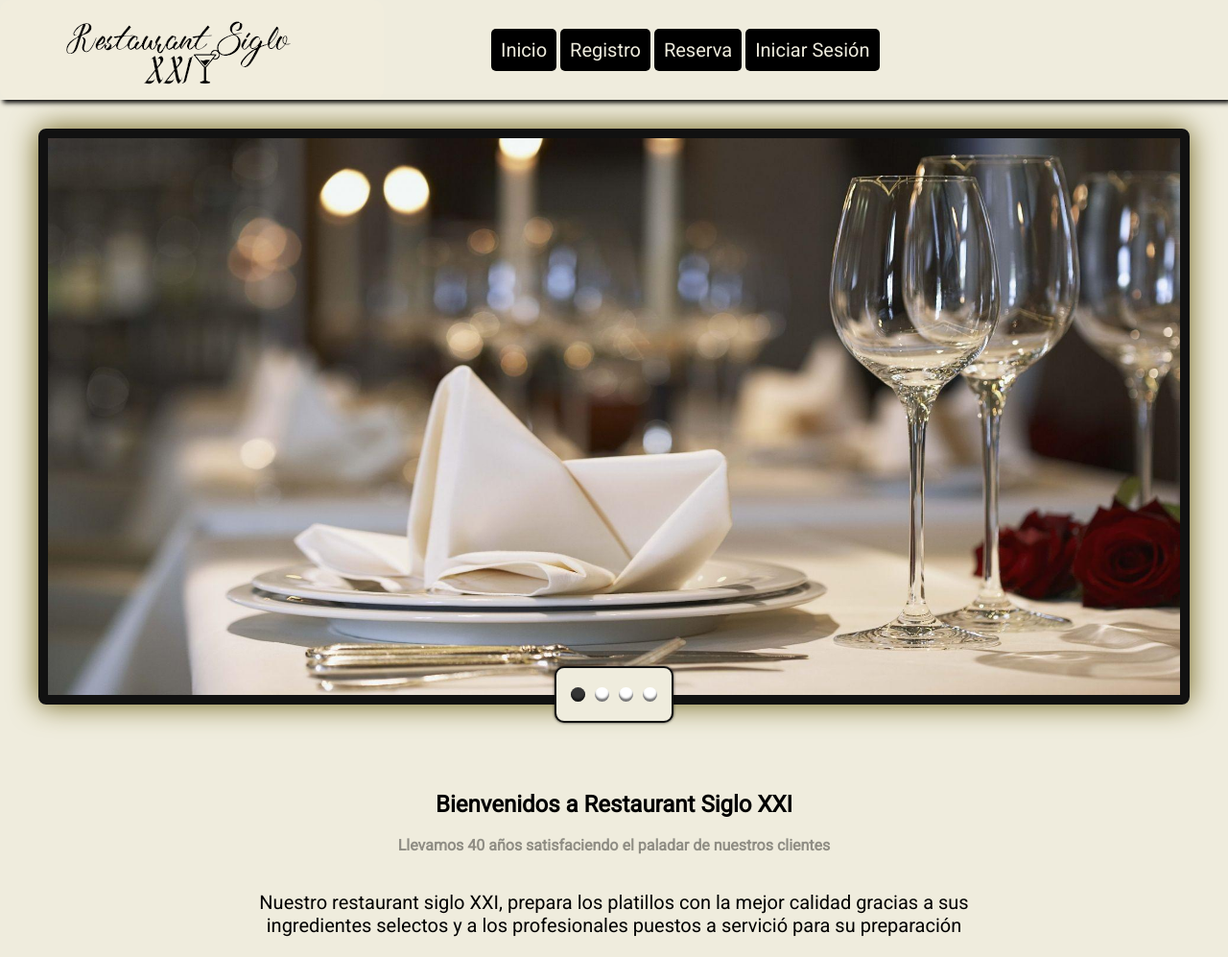
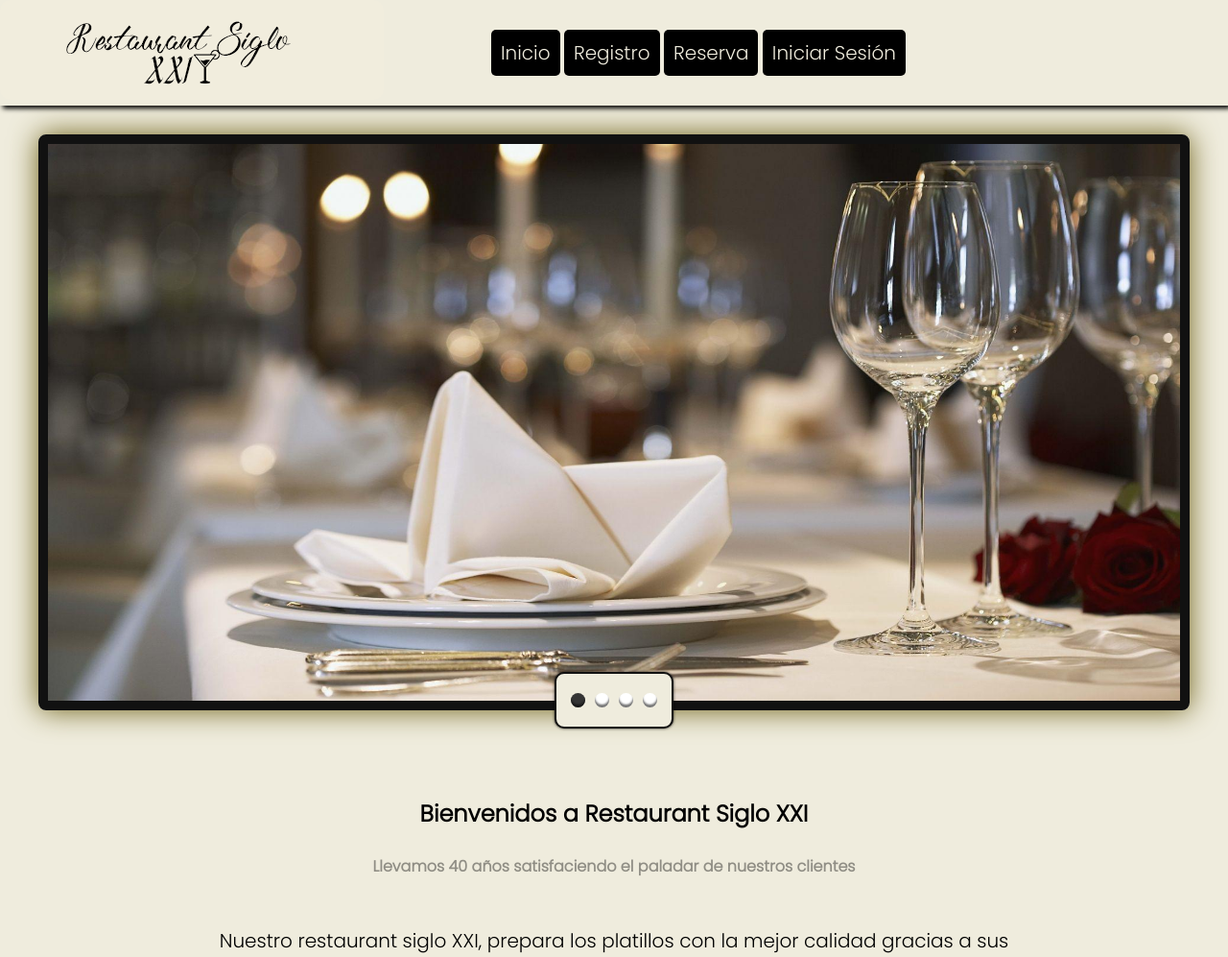
Before and after one commit to FelipeLucero/Restaurant, a Django app: template app_Restaurant/templates/plantillas/bodeguero.html in a window 1280 px wide. Shown: the top 997 px of the page at 96% size. Run offline with Django 3.2, Linux system fonts and the light colour scheme; the template is opened without the code that fills it, so the values that code supplies are empty; some libraries are stand-ins or nearby versions.

Commit message:
Cambio de letra

```diff
--- a/app_Restaurant/static/css/estilo.css
+++ b/app_Restaurant/static/css/diseño.css
@@ -1,10 +1,11 @@
 *{
     margin: 0%;
     padding: 0%;
+    font-family: 'Poppins','Handlee','Helvetica';
 }
 
+
 body{
-    font-family: 'Roboto', sans-serif;
     overflow-x: hidden; /*para desactivar el scroll horizontal*/
 }
 
--- a/app_Restaurant/templates/plantillas/Restaurant.html
+++ b/app_Restaurant/templates/plantillas/Restaurant.html
@@ -9,7 +9,7 @@
 
     <title>Restaurant Siglo XXI</title>
 
-    <link href="https://fonts.googleapis.com/css?family=Roboto&display=swap" rel="stylesheet">
+    <link href="https://fonts.googleapis.com/css2?family=Poppins:wght@300&display=swap" rel="stylesheet">
     <link href="https://fonts.googleapis.com/css?family=Handlee" rel="stylesheet">
 
     <script src="/static/js/jquery-3.1.0.min.js"></script>
@@ -23,8 +23,8 @@
     <script defer src="/static/js/carrusel.js"></script>
 
     {% block css %}
-    <link rel="stylesheet" href="{% static 'css/estilo.css' %}">
-    {% endblock%}
+    <link rel="stylesheet" href="{% static 'css/diseño.css' %}">
+    {% endblock %}
     <link rel="stylesheet" href="{% static 'css/slider2.css' %}">
 
 </head>
```
Also changed, not shown: db.sqlite3.
